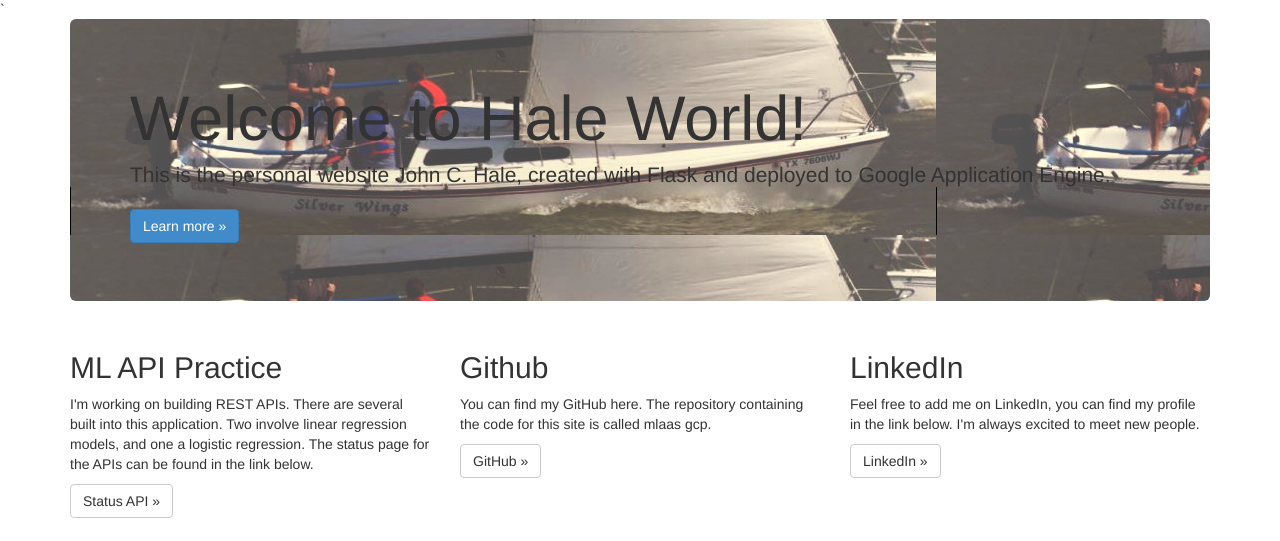
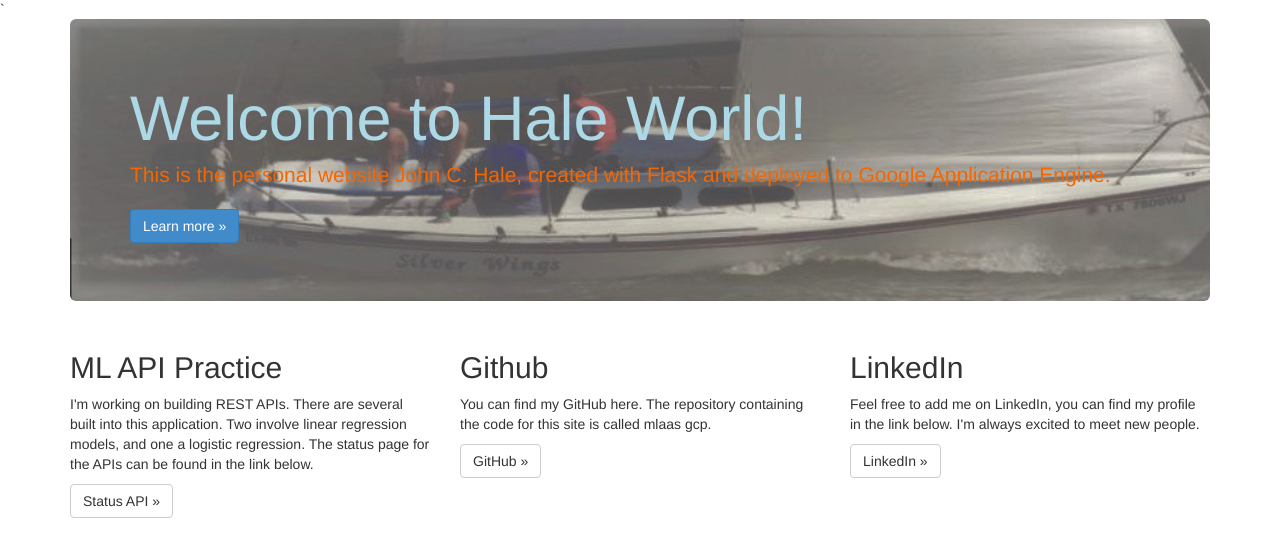
Before and after one commit to H4L3ST0RM/mlaas_gcp, a Flask app: page / in a window 1280 px wide. Shown: the part 51-592 px from the top of the page. Run offline with Flask 2, Linux system fonts and the light colour scheme; parts of the project's set-up code (start-up, migrations or seed data) failed here and were passed over; some libraries are stand-ins or nearby versions.

Commit message:
image in. edited image not working though, only og.

```diff
--- a/Flask_Website/Flask_Website/templates/index.html
+++ b/Flask_Website/Flask_Website/templates/index.html
@@ -2,10 +2,10 @@
 
 {% block content %}
 
-<div class="jumbotron" style="background-image: url('../img/first_race.jpg');">
+<div class="jumbotron" style="background-image: url('/static/img/first_race.jpg'); background-size: 110% 100%;">
 
-    <h1>Welcome to Hale World! </h1>
-    <p class="lead">This is the personal website John C. Hale, created with Flask and deployed to Google Application Engine.</p>
+    <h1 style="color:#ADD8E6;">Welcome to Hale World! </h1>
+    <p class="lead" style="color:#F46600;">This is the personal website John C. Hale, created with Flask and deployed to Google Application Engine.</p>
     <p><a href="http://flask.pocoo.org/" class="btn btn-primary btn-large">Learn more &raquo;</a></p>
 </div>
 
```
Also changed, not shown: Flask_Website/Flask_Website/img/first_race.jpg (deleted), Flask_Website/Flask_Website/static/img/first_race.jpg (added).
